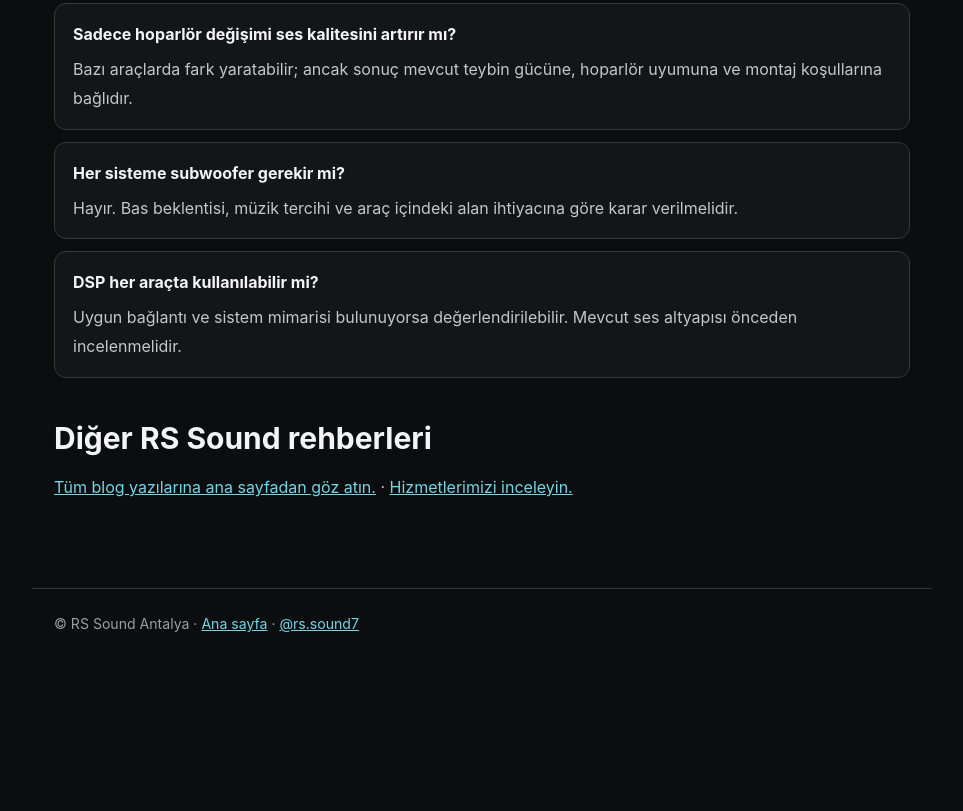
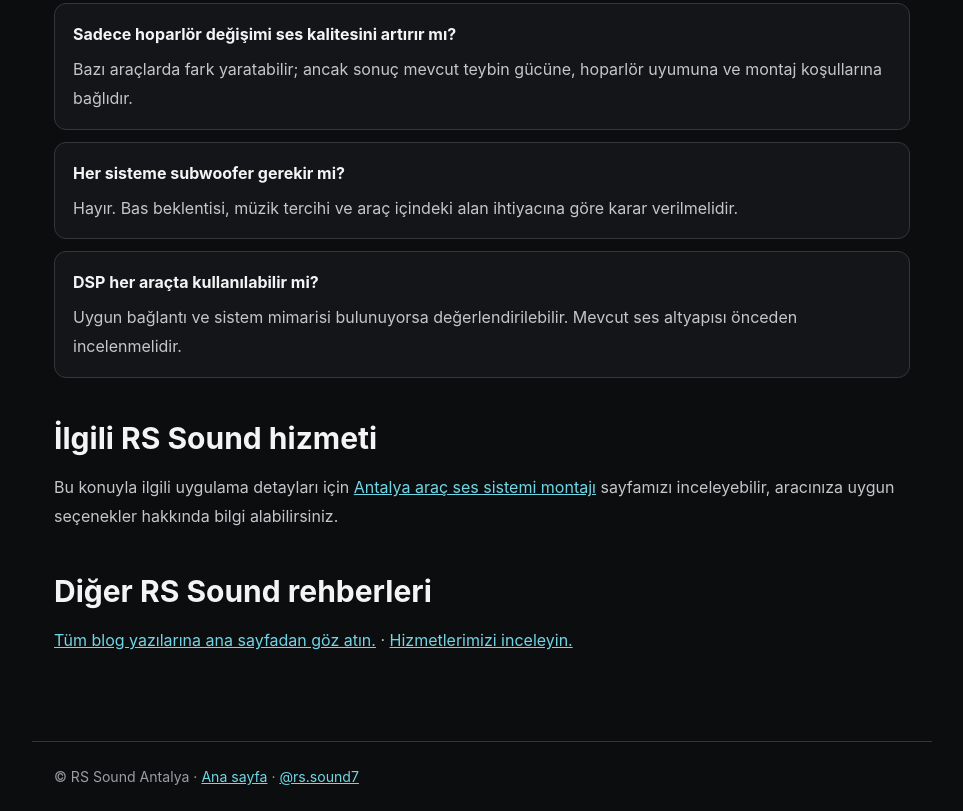
Before and after one commit to mrvatsln/rs-sound, a plain HTML site: page blog/arac-ses-sistemi-antalya/index.html in a window 1280 px wide. Shown: the part 3341-4152 px from the top of the page, without its empty margins (158-1121 px from the left). Before the commit the page ends 3999 px from the top, so only its background shows below. Drawn offline with Linux system fonts and the light colour scheme.

Commit message:
SEO: blog yazilarina ilgili hizmet sayfasi baglantilari ekle

```diff
--- a/blog/arac-ses-sistemi-antalya/index.html
+++ b/blog/arac-ses-sistemi-antalya/index.html
@@ -15,4 +15,4 @@
 <h2>DSP ile ses ayarı</h2><p>Dijital ses işlemcisi (DSP), kanal seviyeleri, frekans geçişleri ve zamanlama gibi ayarların düzenlenmesini sağlar. Araç kabinindeki hoparlör konumları ve yansımalar nedeniyle ses sürücü ve yolcu tarafında farklı algılanabilir. DSP ayarı, sistem bileşenlerinin birlikte çalışmasına yardımcı olur.</p>
 <h2>Antalya araç ses sistemi montajı</h2><p>RS Sound Antalya Muratpaşa’da hoparlör, amfi, subwoofer ve araç ses sistemi çözümlerini mevcut donanım ve beklentiye göre değerlendirir. Aracınızın marka-model-yıl bilgisini ve istediğiniz ses karakterini paylaşarak seçenekleri görüşebilirsiniz.</p><h2>RS Sound Antalya ile iletişime geçin</h2><p>Antalya Muratpaşa Yeşilova, Aspendos Bulvarı’ndaki RS Sound atölyesinde aracınızın marka, model ve yılına göre uygulama seçenekleri değerlendirilebilir. İhtiyacınızı ve aracınızın bilgilerini paylaşarak ön görüşme yapabilirsiniz.</p><p>Adres: Torbalı Apartmanı, Yeşilova, Aspendos Blv. No:204 D:A, 07200 Muratpaşa/Antalya</p><a class="cta" href="tel:+905332512245">Ara: 0533 251 22 45</a><a class="cta" href="https://wa.me/905332512245?text=Merhaba%2C%20Antalya%20Ara%C3%A7%20Ses%20Sistemi%3A%20Hoparl%C3%B6r%2C%20Amfi%2C%20Subwoofer%20ve%20DSP%20hakkinda%20bilgi%20almak%20istiyorum.">WhatsApp’tan bilgi alın</a><h2>Sık Sorulan Sorular</h2><article><h3>Sadece hoparlör değişimi ses kalitesini artırır mı?</h3><p>Bazı araçlarda fark yaratabilir; ancak sonuç mevcut teybin gücüne, hoparlör uyumuna ve montaj koşullarına bağlıdır.</p></article>
 <article><h3>Her sisteme subwoofer gerekir mi?</h3><p>Hayır. Bas beklentisi, müzik tercihi ve araç içindeki alan ihtiyacına göre karar verilmelidir.</p></article>
-<article><h3>DSP her araçta kullanılabilir mi?</h3><p>Uygun bağlantı ve sistem mimarisi bulunuyorsa değerlendirilebilir. Mevcut ses altyapısı önceden incelenmelidir.</p></article><h2>Diğer RS Sound rehberleri</h2><p><a href="/#rehber">Tüm blog yazılarına ana sayfadan göz atın.</a> · <a href="/#hizmetler">Hizmetlerimizi inceleyin.</a></p></main><footer>© RS Sound Antalya · <a href="/">Ana sayfa</a> · <a href="https://instagram.com/rs.sound7">@rs.sound7</a></footer></body></html>
+<article><h3>DSP her araçta kullanılabilir mi?</h3><p>Uygun bağlantı ve sistem mimarisi bulunuyorsa değerlendirilebilir. Mevcut ses altyapısı önceden incelenmelidir.</p></article><h2>İlgili RS Sound hizmeti</h2><p>Bu konuyla ilgili uygulama detayları için <a href="/arac-ses-sistemi-antalya/">Antalya araç ses sistemi montajı</a> sayfamızı inceleyebilir, aracınıza uygun seçenekler hakkında bilgi alabilirsiniz.</p><h2>Diğer RS Sound rehberleri</h2><p><a href="/#rehber">Tüm blog yazılarına ana sayfadan göz atın.</a> · <a href="/#hizmetler">Hizmetlerimizi inceleyin.</a></p></main><footer>© RS Sound Antalya · <a href="/">Ana sayfa</a> · <a href="https://instagram.com/rs.sound7">@rs.sound7</a></footer></body></html>
```
